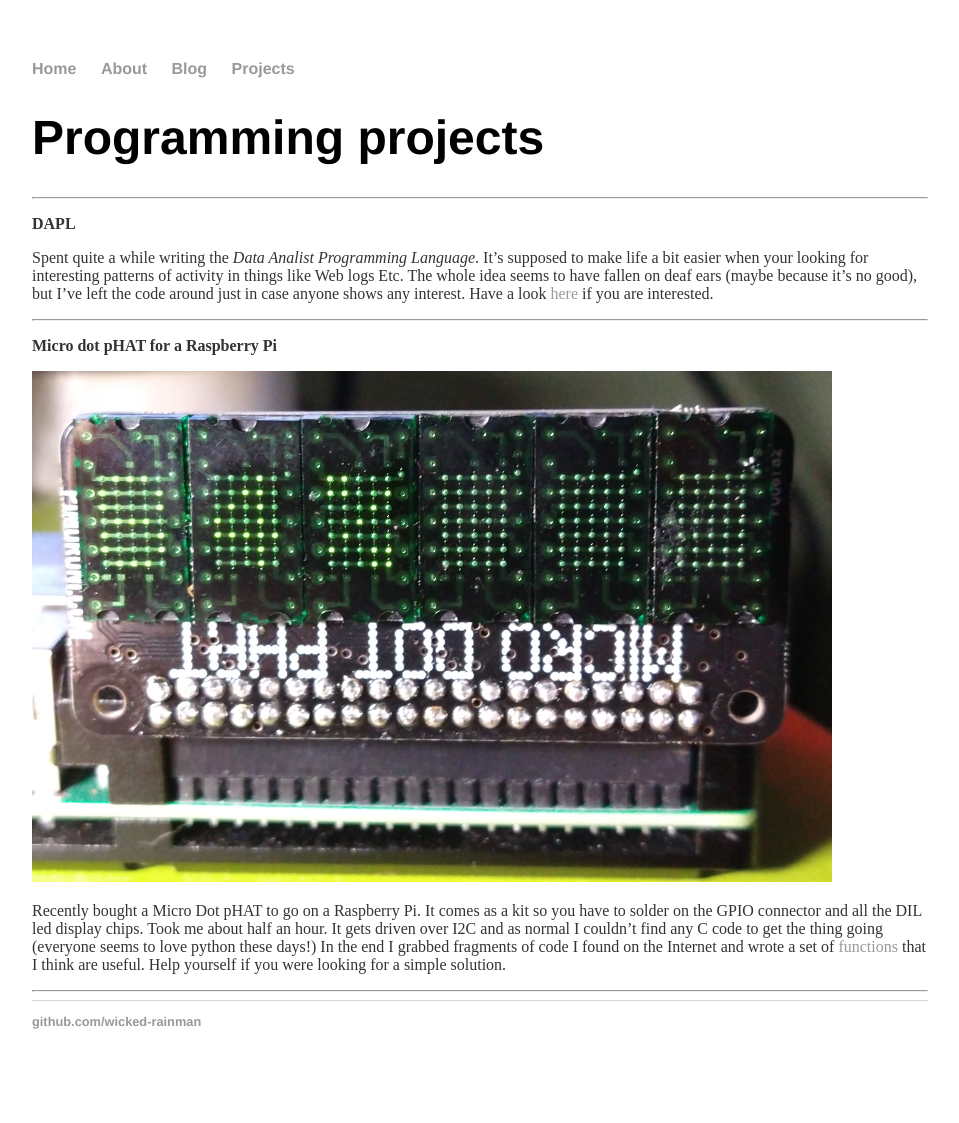
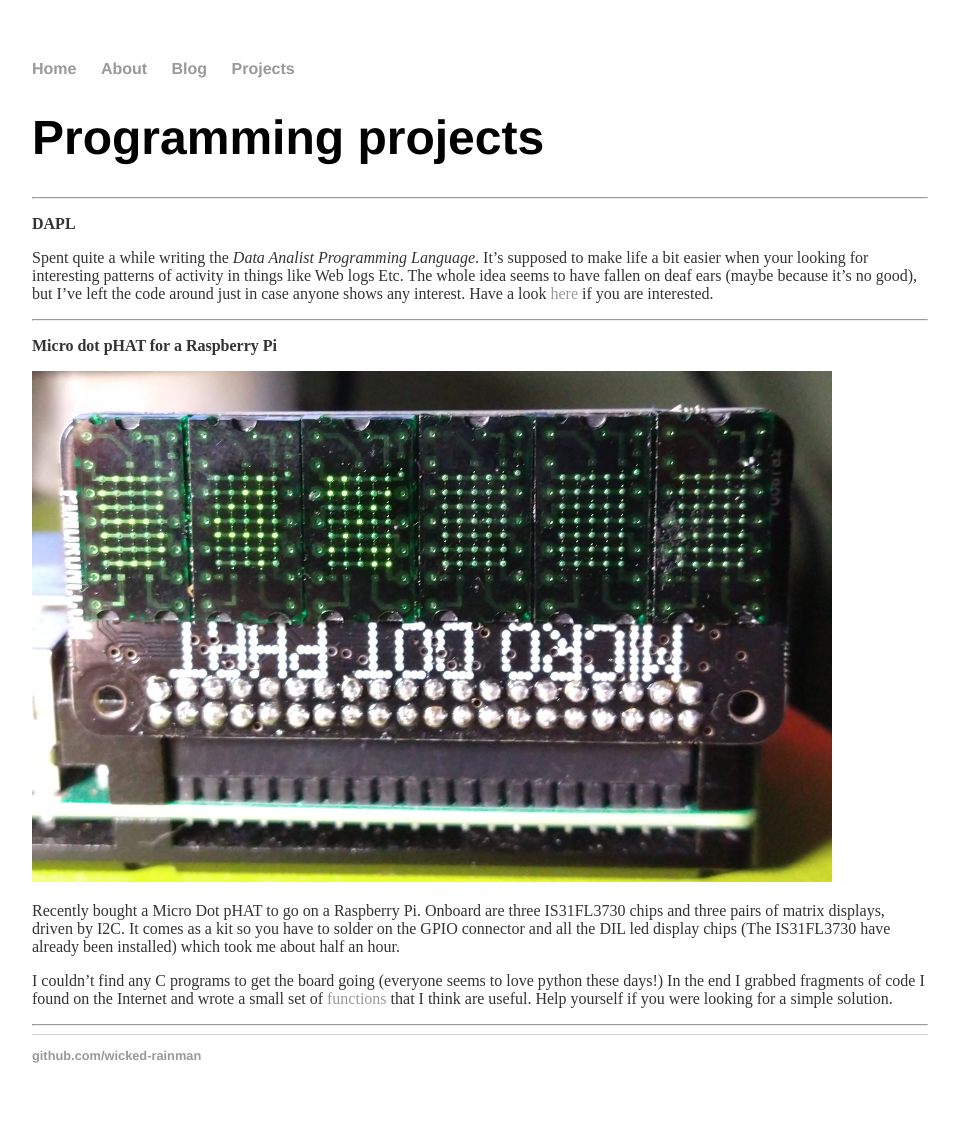
Before and after one commit to wicked-rainman/wicked-rainman.github.io, a Jekyll site: the page built from projects/index.md, in a window 1280 px wide. Shown: the whole page, without its empty margins (160-1119 px from the left). Built offline with Jekyll 4.4.1, drawn with Linux system fonts in a browser that asks for light colours; Markdown is read by kramdown in place of the engine named in the settings; before the commit the page ends 1089 px from its top, so only the background shows below that.

Commit message:
Update index.md

```diff
--- a/projects/index.md
+++ b/projects/index.md
@@ -15,6 +15,8 @@ __Micro dot pHAT for a Raspberry Pi__
 
 ![](/pictures/phat1.png)
 
-Recently bought a Micro Dot pHAT to go on a Raspberry Pi. It comes as a kit so you have to solder on the GPIO connector and all the DIL led display chips. Took me about half an hour. It gets driven over I2C and as normal I couldn't find  any C code to get the thing going (everyone seems to love python these days!) In the end I grabbed fragments of code I found on the Internet and wrote a set of [functions](https://github.com/wicked-rainman/Rpi-Micro-Dot-pHAT) that I think are useful. Help yourself if you were looking for a simple solution.
+Recently bought a Micro Dot pHAT to go on a Raspberry Pi. Onboard are three IS31FL3730 chips and three pairs of matrix displays, driven by I2C.  It comes as a kit so you have to solder on the GPIO connector and all the DIL led display chips (The IS31FL3730 have already been installed) which took me about half an hour.
+
+I couldn't find  any C programs to get the board going (everyone seems to love python these days!) In the end I grabbed fragments of code I found on the Internet and wrote a small set of [functions](https://github.com/wicked-rainman/Rpi-Micro-Dot-pHAT) that I think are useful. Help yourself if you were looking for a simple solution.
 
 -------------------
```
